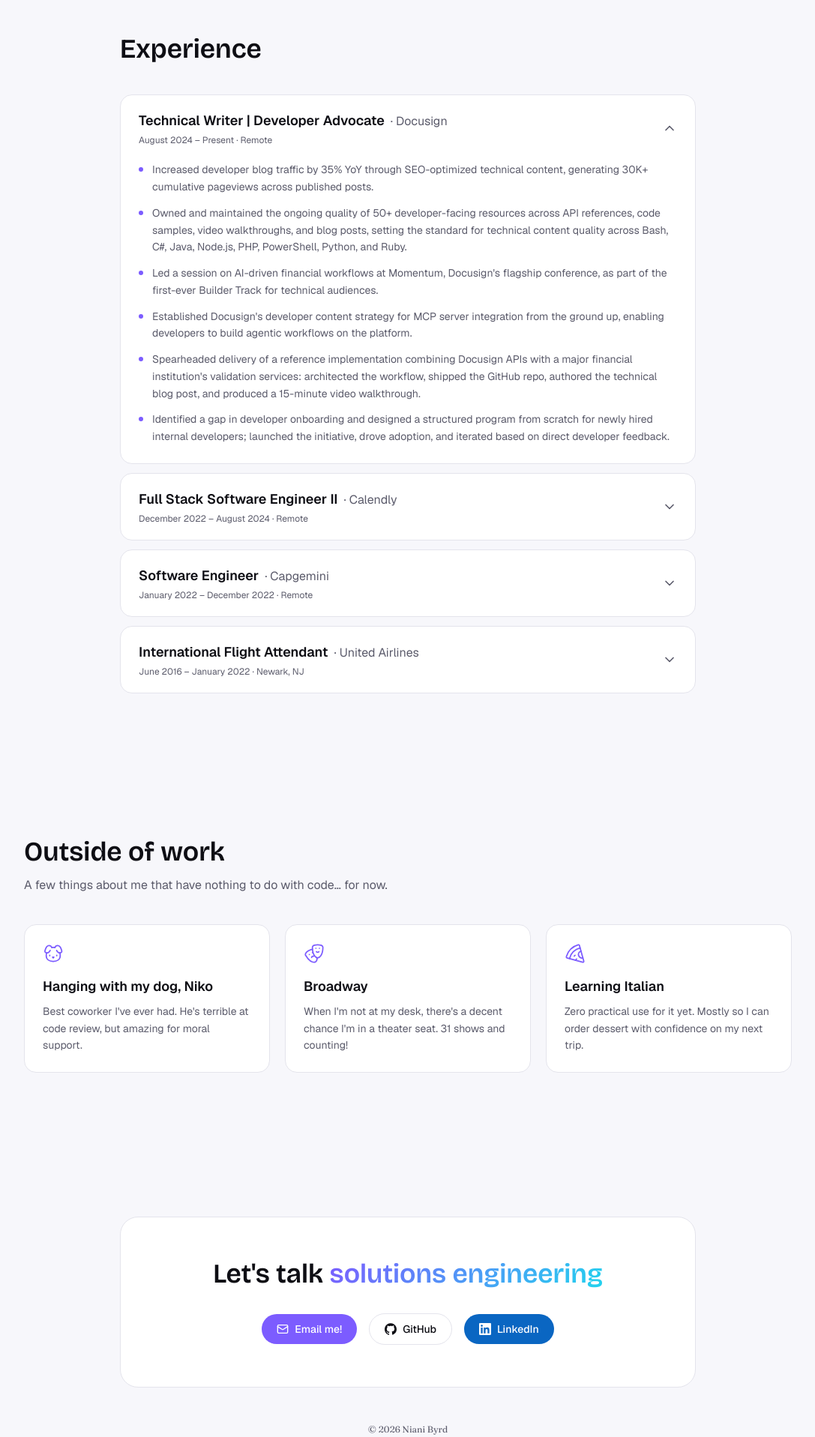
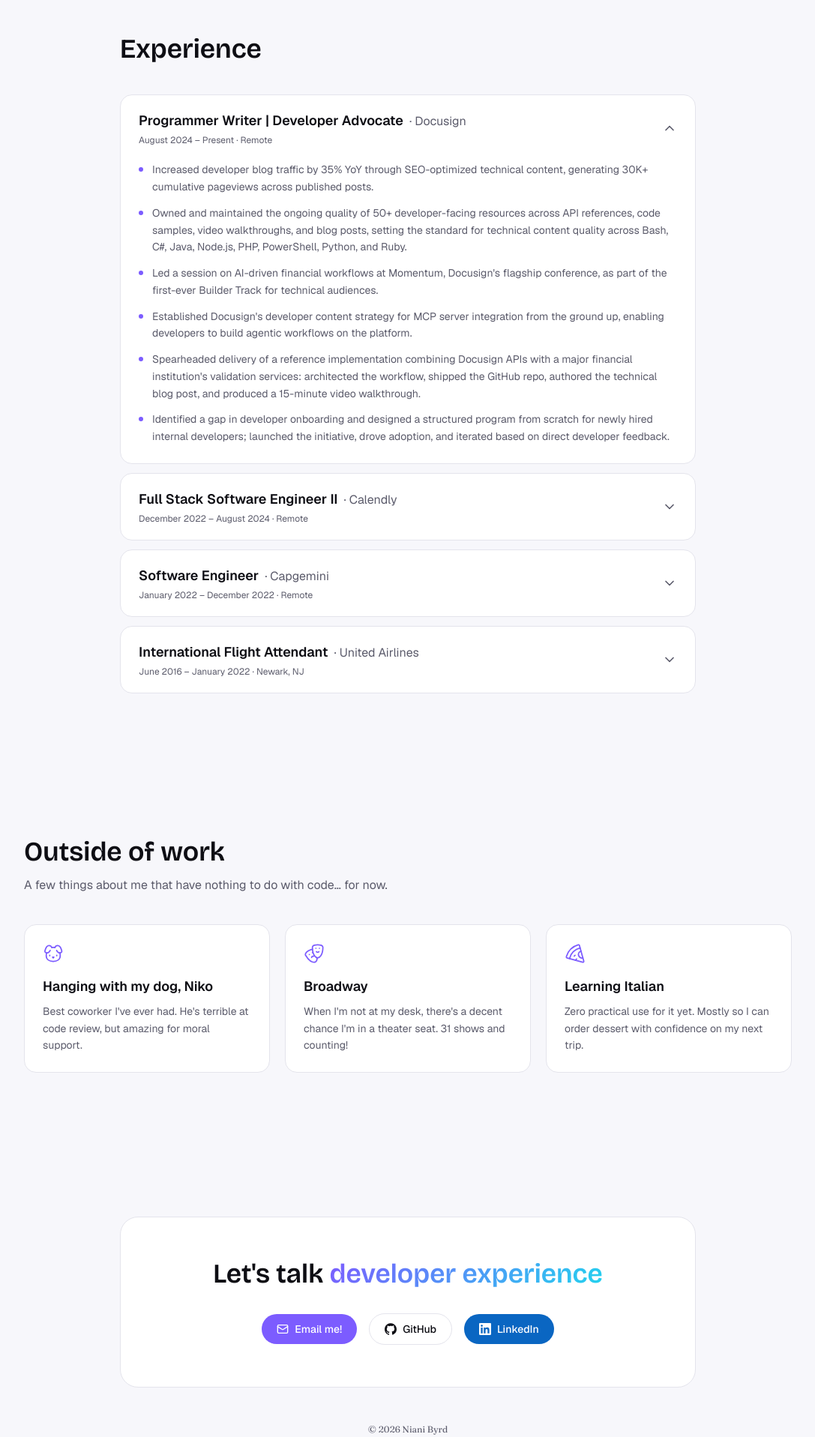
Before and after one commit to nbyrd9/portfolio-site, a Next.js app: page / in a window 1280 px wide. Shown: the part 4837-6754 px from the top of the page at 75% size, without its empty margins (96-1183 px from the left). Built offline with nearby package versions, Linux system fonts and the light colour scheme.

Commit message:
Rename Docusign role to Programmer Writer, update footer talk topics

```diff
--- a/src/components/Footer.tsx
+++ b/src/components/Footer.tsx
@@ -9,9 +9,9 @@ import LinkedinIcon from "./LinkedinIcon";
 import GithubIcon from "./GithubIcon";
 
 const talkTopics = [
+  "software engineering",
   "developer experience",
   "solutions engineering",
-  "developer relations",
   "technical writing",
 ];
 
--- a/src/content/resume.ts
+++ b/src/content/resume.ts
@@ -146,7 +146,7 @@ export const experience: Experience[] = [
   {
     id: "docusign",
     company: "Docusign",
-    role: "Technical Writer | Developer Advocate",
+    role: "Programmer Writer | Developer Advocate",
     location: "Remote",
     start: "August 2024",
     end: "Present",
```
